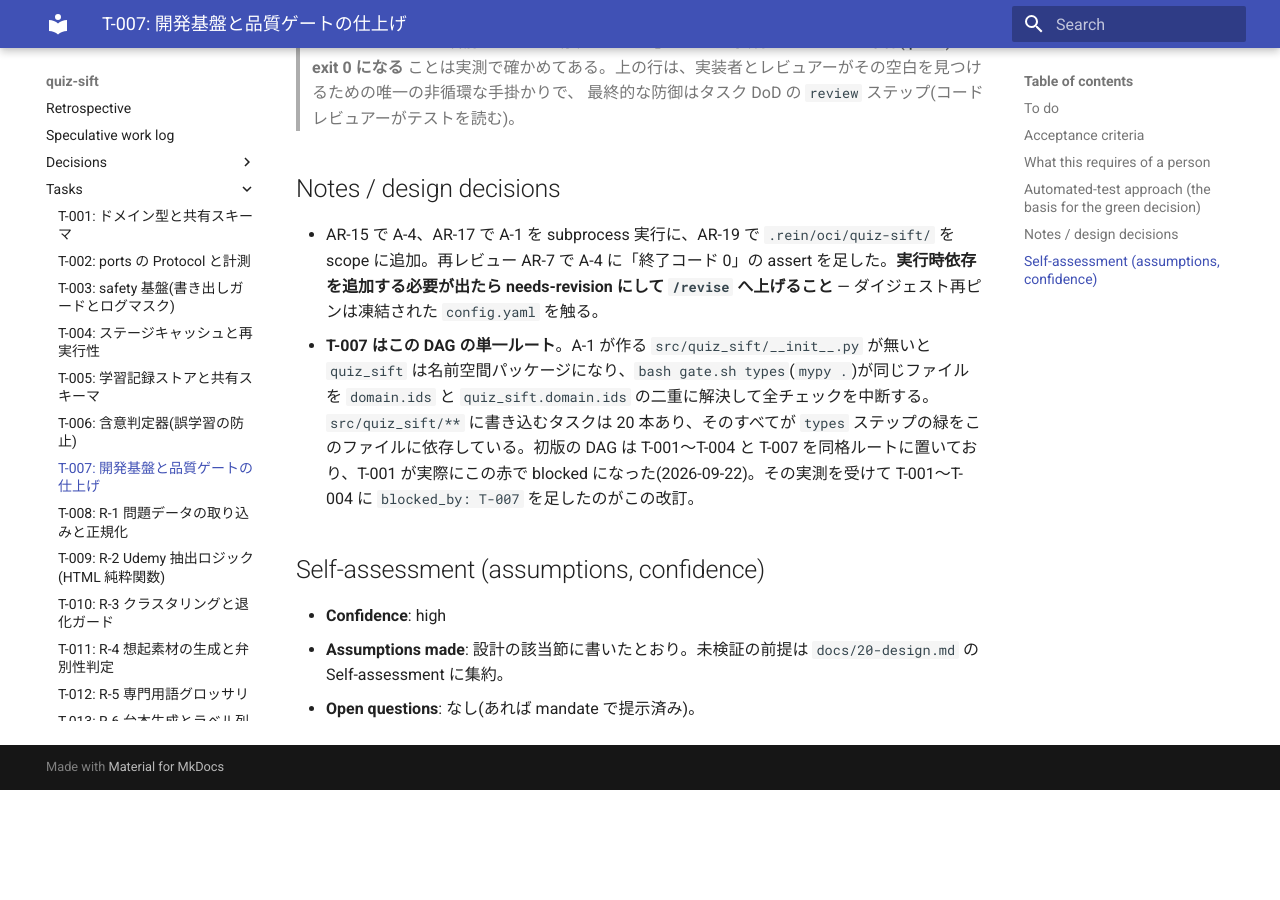
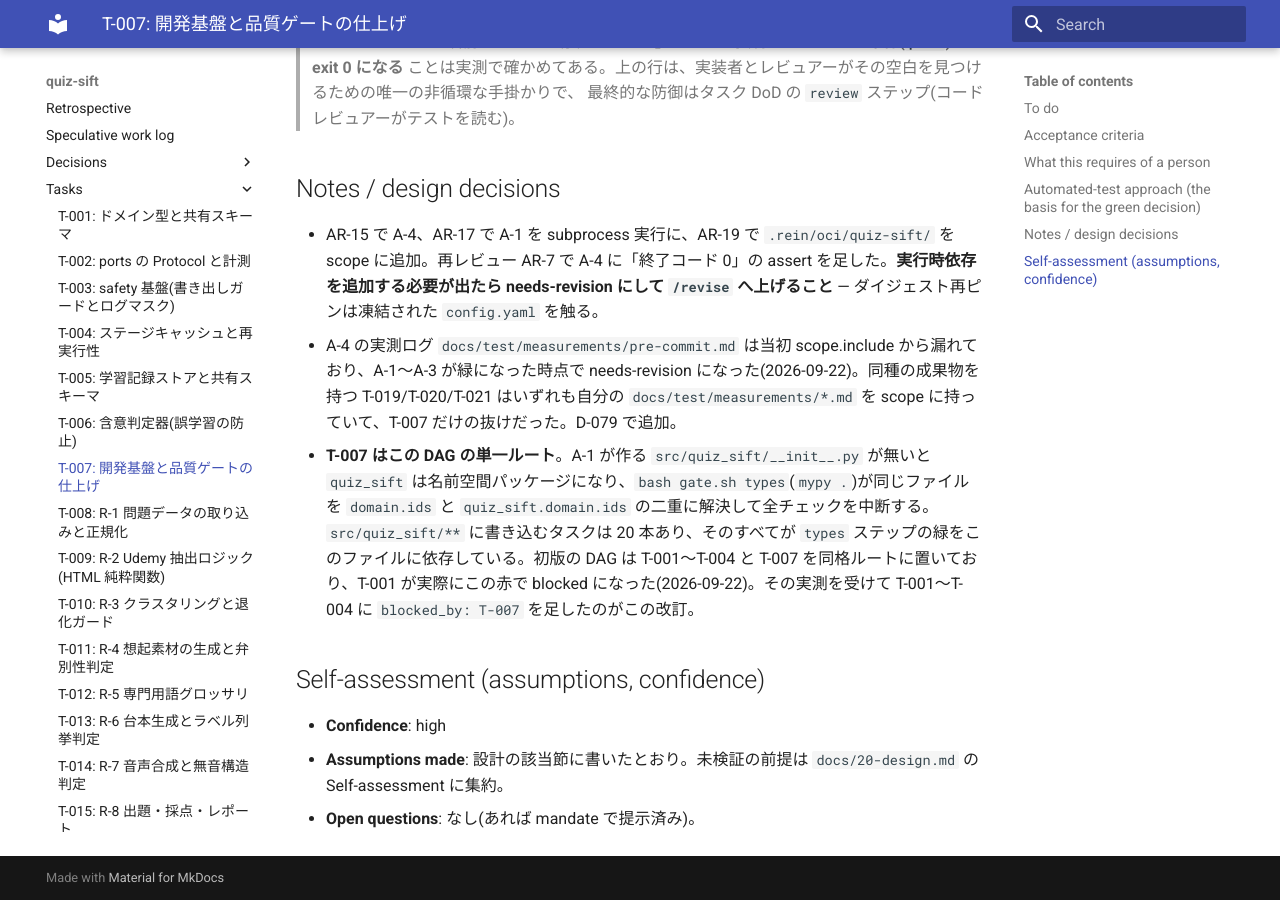
Before and after one commit to komoroko/quiz-sift, an MkDocs documentation site: the page built from docs/tasks/T-007.md, in a window 1280 px wide and 900 px high, scrolled down 1895 px. Built offline with MkDocs 1.6.1 and Material for MkDocs 9.7.7, drawn with Linux system fonts in a browser that asks for light colours; before the commit the page ends 2685 px from its top, so only the background shows below that; some of the changed text lies outside the part shown.

Commit message:
revise: T-007 の scope に A-4 の実測ログを足す
T-007 が needs-revision で止まった件の上流修正。

受入基準 A-4 は「pre-commit run --all-files の実測ログが
docs/test/measurements/pre-commit.md に規定の見出しで記録され、
記録された終了コードが 0 である」ことを
tests/measurements/test_pre_commit_log.py で判定する。判定テストは
scope にあるのに、判定対象のログの置き場が scope に無かった。書けば
scope_violation、書かなければテストが赤のままで gate.sh test が
全タスク分赤くなる。

同種の成果物を持つ3タスクはいずれも自分の docs/test/measurements/*.md
を scope に持っており、T-007 だけの抜けだった:

  T-019  golden-set.md, extraction-run.md
  T-020  full-run.md, reproducibility.md, audio-silence.md
  T-021  gitignore-equivalence.md, ui-e2e.md
  T-007  (なし)

## 変更

- plan.yaml: T-007 scope.include に docs/test/measurements/pre-commit.md。
  判定方法も基準も変えず、抜けていた1パスを足すだけ。
- plan.yaml: D-079(reach: mandate / settled_by: human)。
- docs/tasks/T-007.md: scope 行と経緯。

## 残り22タスクの監査

同じ停止を三度繰り返さないため、再承認を求める前に機械的に洗った。
追加の欠陥は無い。

- 全23タスクの受入基準に現れるパスを scope.include/exclude と突合 →
  未カバーは上記1件のみ
- 全タスクが tests/ パスを持つことを確認
- src/quiz_sift/ 配下18パッケージのうち pipeline/ と safety/ は
  __init__.py がどの scope にも無く T-001 と同じ罠を疑ったが、実測で
  外れと確認(該当構成で mypy . = Success、跨ぎ import の pytest = 緑)
- mkdocs.yml に nav: が無く自動ナビなので、後続が
  docs/test/measurements/*.md を足しても mkdocs build --strict は
  壊れない(実測で緑)
- out/ と .gitignore は実行時出力と読み取り対象で、diff に現れる
  成果物ではないため scope 不要

## 未了

T-007 は aeca522 で A-1〜A-3 が着地済み。再実行時に A-4 の2ファイルを
書くので差分は空にならず、revert は不要。mandate 再承認後に
rein task reset T-007 --fresh で戻す。

```diff
--- a/docs/tasks/T-007.md
+++ b/docs/tasks/T-007.md
@@ -10,7 +10,7 @@
 
 ## To do
 
-`docs/20-design.md` の NFR-5, NFR-6 節を実装する。scope: `gate.sh`, `pyproject.toml`, `uv.lock`, `.rein/oci/quiz-sift/`, `tests/test_gate_environment.py`, `tests/measurements/test_pre_commit_log.py`, `.pre-commit-config.yaml`, `mkdocs.yml`, `.github/`, `src/quiz_sift/__init__.py`
+`docs/20-design.md` の NFR-5, NFR-6 節を実装する。scope: `gate.sh`, `pyproject.toml`, `uv.lock`, `.rein/oci/quiz-sift/`, `tests/test_gate_environment.py`, `tests/measurements/test_pre_commit_log.py`, `docs/test/measurements/pre-commit.md`, `.pre-commit-config.yaml`, `mkdocs.yml`, `.github/`, `src/quiz_sift/__init__.py`
 
 ## Acceptance criteria
 
@@ -49,6 +49,7 @@
 ## Notes / design decisions
 
 - AR-15 で A-4、AR-17 で A-1 を subprocess 実行に、AR-19 で `.rein/oci/quiz-sift/` を scope に追加。再レビュー AR-7 で A-4 に「終了コード 0」の assert を足した。**実行時依存を追加する必要が出たら needs-revision にして `/revise` へ上げること** — ダイジェスト再ピンは凍結された `config.yaml` を触る。
+- A-4 の実測ログ `docs/test/measurements/pre-commit.md` は当初 scope.include から漏れており、A-1〜A-3 が緑になった時点で needs-revision になった(2026-09-22)。同種の成果物を持つ T-019/T-020/T-021 はいずれも自分の `docs/test/measurements/*.md` を scope に持っていて、T-007 だけの抜けだった。D-079 で追加。
 - **T-007 はこの DAG の単一ルート**。A-1 が作る `src/quiz_sift/__init__.py` が無いと `quiz_sift` は名前空間パッケージになり、`bash gate.sh types`(`mypy .`)が同じファイルを `domain.ids` と `quiz_sift.domain.ids` の二重に解決して全チェックを中断する。`src/quiz_sift/**` に書き込むタスクは 20 本あり、そのすべてが `types` ステップの緑をこのファイルに依存している。初版の DAG は T-001〜T-004 と T-007 を同格ルートに置いており、T-001 が実際にこの赤で blocked になった(2026-09-22)。その実測を受けて T-001〜T-004 に `blocked_by: T-007` を足したのがこの改訂。
 
 ## Self-assessment (assumptions, confidence)
```
Also changed, not shown: 3 other files.
